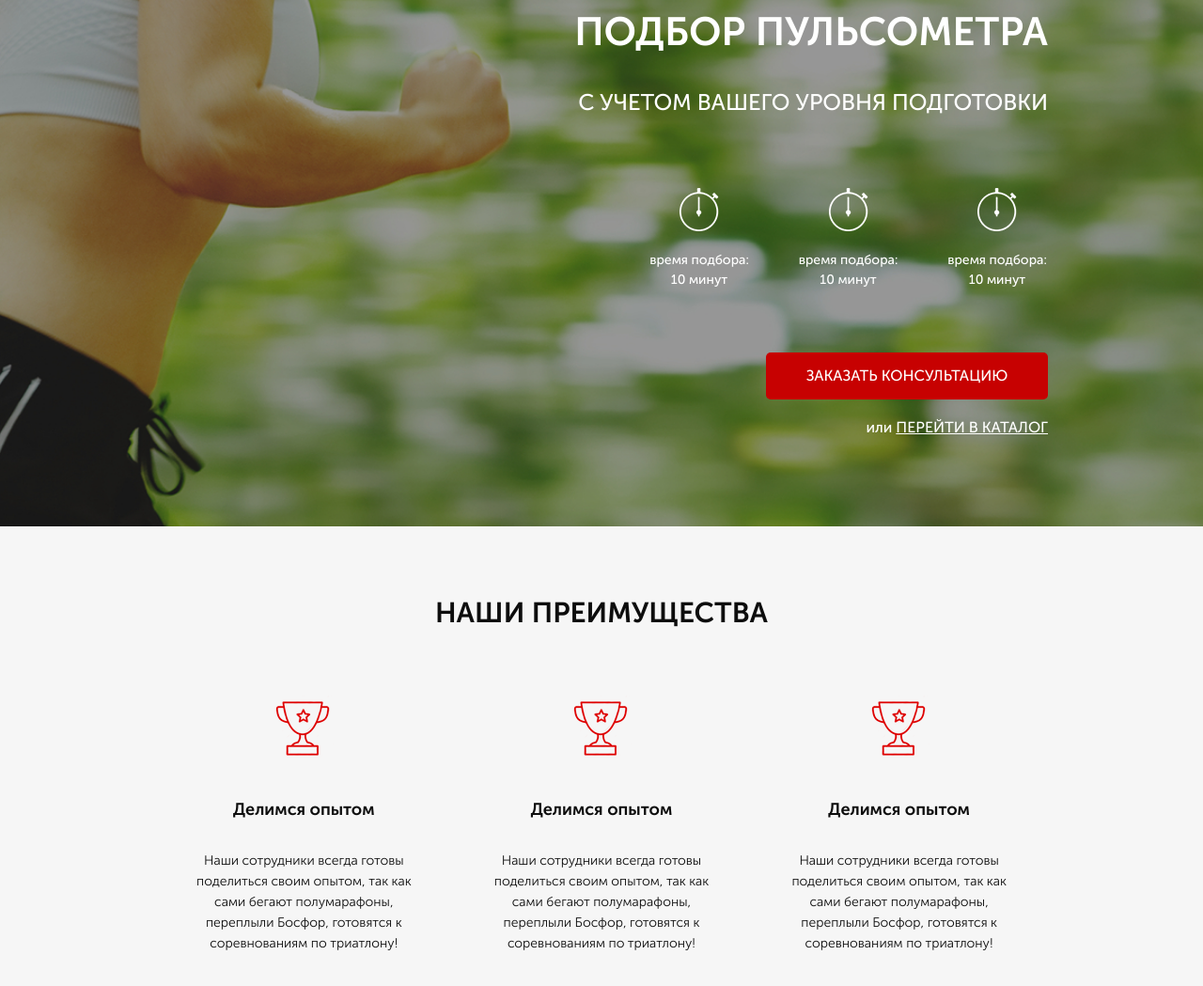
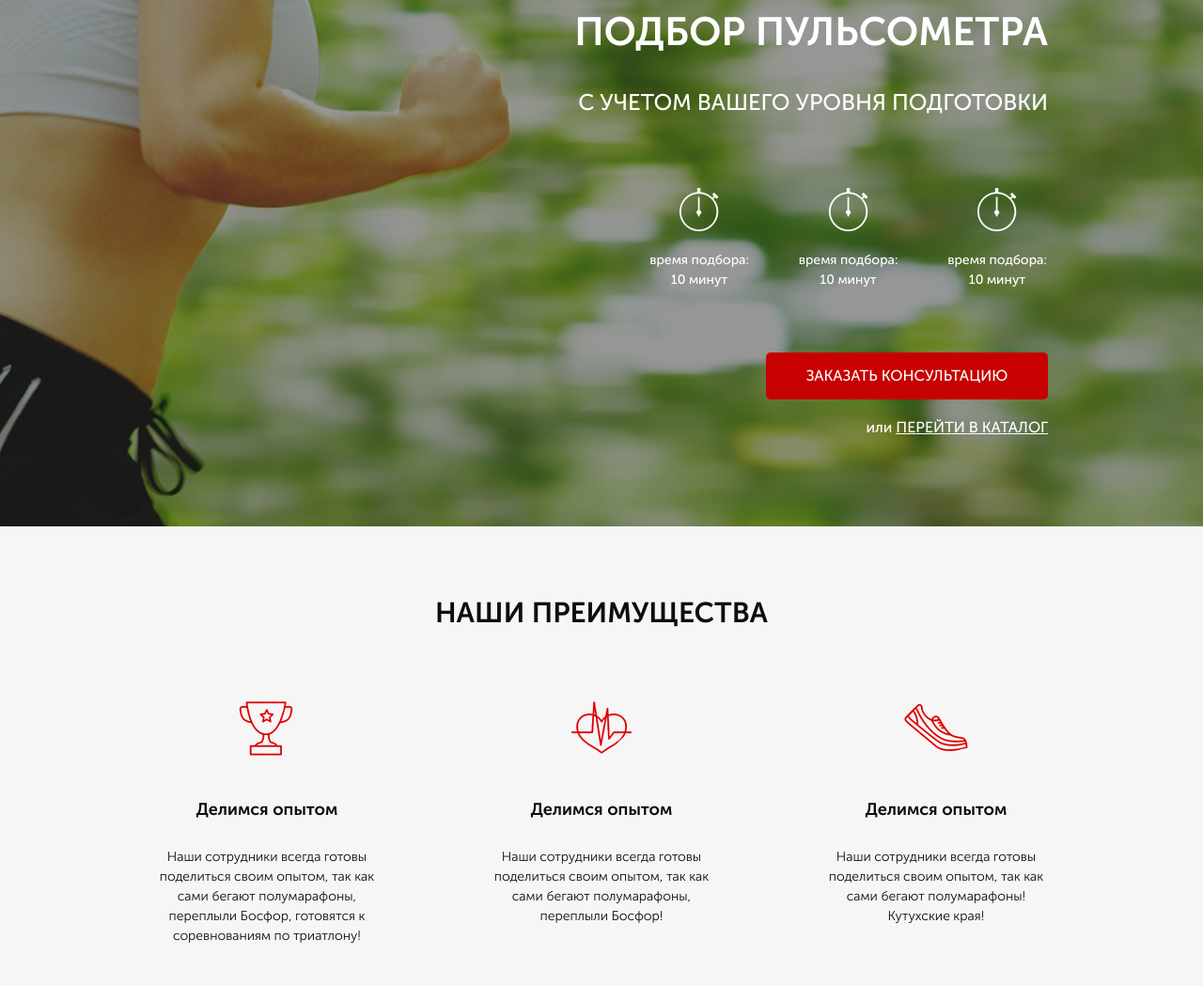
Before and after one commit to Ska1tx/pulse, a website: page src/index.html in a window 1280 px wide. Shown: the part 165-1214 px from the top of the page at 94% size. Drawn offline with Linux system fonts and the light colour scheme.

Commit message:
reboot files and add icons

```diff
--- a/src/index.html
+++ b/src/index.html
@@ -58,29 +58,29 @@
 
     <div class="advantages">
         <div class="container">
-            <h1 class="advantages_our">НАШИ ПРЕИМУЩЕСТВА</h1>
+            <h2 class="title">НАШИ ПРЕИМУЩЕСТВА</h2>
 
         <div class="advantages__icons">
             <div class="advantages__icon">
-                <img src="icons/cup.png" alt="cup">
-                Делимся опытом
+                <img src="icons/advantages/cup.png" alt="cup">
+                <div class="advantages__subtitle">Делимся опытом</div>
                 <div class="advantages__icon__dscrp">
                     Наши сотрудники всегда готовы поделиться своим опытом,
                     так как сами бегают полумарафоны, переплыли Босфор, готовятся к соревнованиям по триатлону!
                 </div></div>
                 <div class="advantages__icon">
-                    <img src="icons/cup.png" alt="cup">
-                    Делимся опытом
+                    <img src="icons/advantages/heart.png" alt="cup">
+                    <div class="advantages__subtitle">Делимся опытом</div>
                     <div class="advantages__icon__dscrp">
                         Наши сотрудники всегда готовы поделиться своим опытом,
-                        так как сами бегают полумарафоны, переплыли Босфор, готовятся к соревнованиям по триатлону!
+                        так как сами бегают полумарафоны, переплыли Босфор!
                     </div></div>
                     <div class="advantages__icon">
-                        <img src="icons/cup.png" alt="cup">
-                        Делимся опытом
+                        <img src="icons/advantages/shoe.png" alt="cup">
+                       <div class="advantages__subtitle">Делимся опытом </div>
                         <div class="advantages__icon__dscrp">
                             Наши сотрудники всегда готовы поделиться своим опытом,
-                            так как сами бегают полумарафоны, переплыли Босфор, готовятся к соревнованиям по триатлону!
+                            так как сами бегают полумарафоны! Кутухские края!
                         </div>
             </div>
         </div>
--- a/src/sass/blocks/_advantages.scss
+++ b/src/sass/blocks/_advantages.scss
@@ -2,43 +2,38 @@
     min-height: 470px;
     padding: 70px 0 78px 0;
     background-color: #f6f6f6;
-    &_our{
-        color: #0d0d0d;
-
-        font-size: 30px;
-        font-weight: 700;
-        text-align: center;
-    }
     &__icons{
         margin-top: 65px;
-
         display: flex;
-        justify-content: space-around;
+        justify-content: space-between;
     }
     &__icon{
+        display: flex;
+        flex-direction: column;
+        align-items: center;
 
+        &__dscrp{
+
+            margin-top: 26px;
+            color: #0d0d0d;
+            font-size: 14px;
+            font-weight: 300;
+            text-align: center;
+            width: 238px;
+            line-height: 21px;
+
+        }
+
+    }
+    &__subtitle{
+        margin-top: 38px;
         text-align: center;
         color: #0d0d0d;
         font-size: 18px;
         font-weight: 700;
-        img{
-            display: block;
-            margin: 0 auto;
-            margin-bottom: 38px;
-        }
-        &__dscrp{
-            display: block;
-            margin: 0 auto;
-            margin-top: 30px;
-            color: #0d0d0d;
-            font-size: 14px;
-            font-weight: 300;
-            text-align: center;
-            width: 239px;
-            line-height: 22px;
-
-        }
     }
 
 
-}
+
+
+    }
--- /dev/null
+++ b/src/sass/blocks/_title.scss
@@ -0,0 +1,12 @@
+.title{
+    color: #0d0d0d;
+    text-transform: uppercase;
+    font-size: 30px;
+    font-weight: 700;
+    text-align: center;
+    &_left{
+    color: #fff;
+    font-size: 36px;
+    text-align: left;
+    }
+}
--- a/src/sass/style.scss
+++ b/src/sass/style.scss
@@ -12,3 +12,4 @@
 @import 'blocks/buttons.scss';
 @import 'blocks/advantages';
 @import 'base/media';
+@import 'blocks/title';
```
Also changed, not shown: src/css/style.min.css, src/icons/advantages/cup.png (renamed from src/icons/cup.png), src/icons/advantages/heart.png (added), src/icons/advantages/shoe.png (added).
